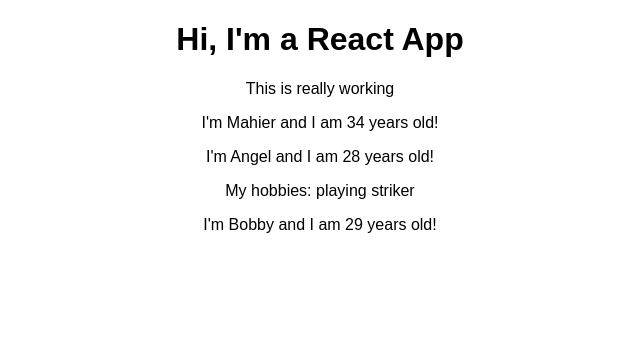
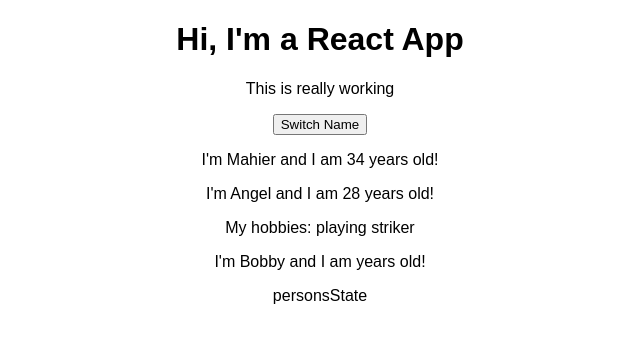
Before and after one commit to mahier8/react-complete-guide, a React (Create React App) app: page / in a window 1280 px wide. Shown: the top 342 px of the page, without its empty margins (320-960 px from the left). Built offline with nearby package versions, Linux system fonts and the light colour scheme.

Commit message:
React hooks

```diff
--- a/src/App.js
+++ b/src/App.js
@@ -1,20 +1,49 @@
-import React, { Component } from 'react';
+import React, { useState } from 'react';
 import './App.css';
 import Person from './Person/Person';
 
-class App extends Component {
-  render() {
+const app = props => {
+  const [ personsState, setPersonsState] = useState({
+    persons: [
+      {name: "Mahier", age: 34},
+      {name: "Angel", age: 28},
+      {name: "Bobby", age: 29}
+    ],
+  });
+
+  const [ otherState, setOtherState] = useState("some other value");
+
+  console.log(personsState, otherState);
+
+  const switchNameHandler = () => {
+    // console.log("was clicked");
+    // Dont do this: this.state.persons[0].name = "Mahier Sydow";
+    setPersonsState({
+      persons: [
+      {name: "Mahier Sydow", age: 34},
+      {name: "Angel", age: 28},
+      {name: "Bobby", age: 30}
+    ],
+  });
+  };
+
     return (
       <div className="App">
         <h1>Hi, I'm a React App</h1>
         <p>This is really working</p>
-        <Person name="Mahier" age="34" />
-        <Person name="Angel" age="28">My hobbies: playing striker</Person>
-        <Person name="Bobby" age="29" />
+        <button onClick={switchNameHandler}>Switch Name</button>
+        <Person
+        name={personsState.persons[0].name}
+        age={personsState.persons[0].age} />
+        <Person
+        name={personsState.persons[1].name}
+        age={personsState.persons[1].age}>My hobbies: playing striker</Person>
+        <Person
+        name={personsState.persons[2].name} a
+        ge={personsState.persons[2].age} />personsState
       </div>
     );
-    // return React.createElement('div', {className: 'App'}, React.createElement('h1', null, 'Does this work now'));
-  }
-}
+    {/* // return React.createElement('div', {className: 'App'}, React.createElement('h1', null, 'Does this work now')); */}
+};
 
-export default App;
+export default app;
```
